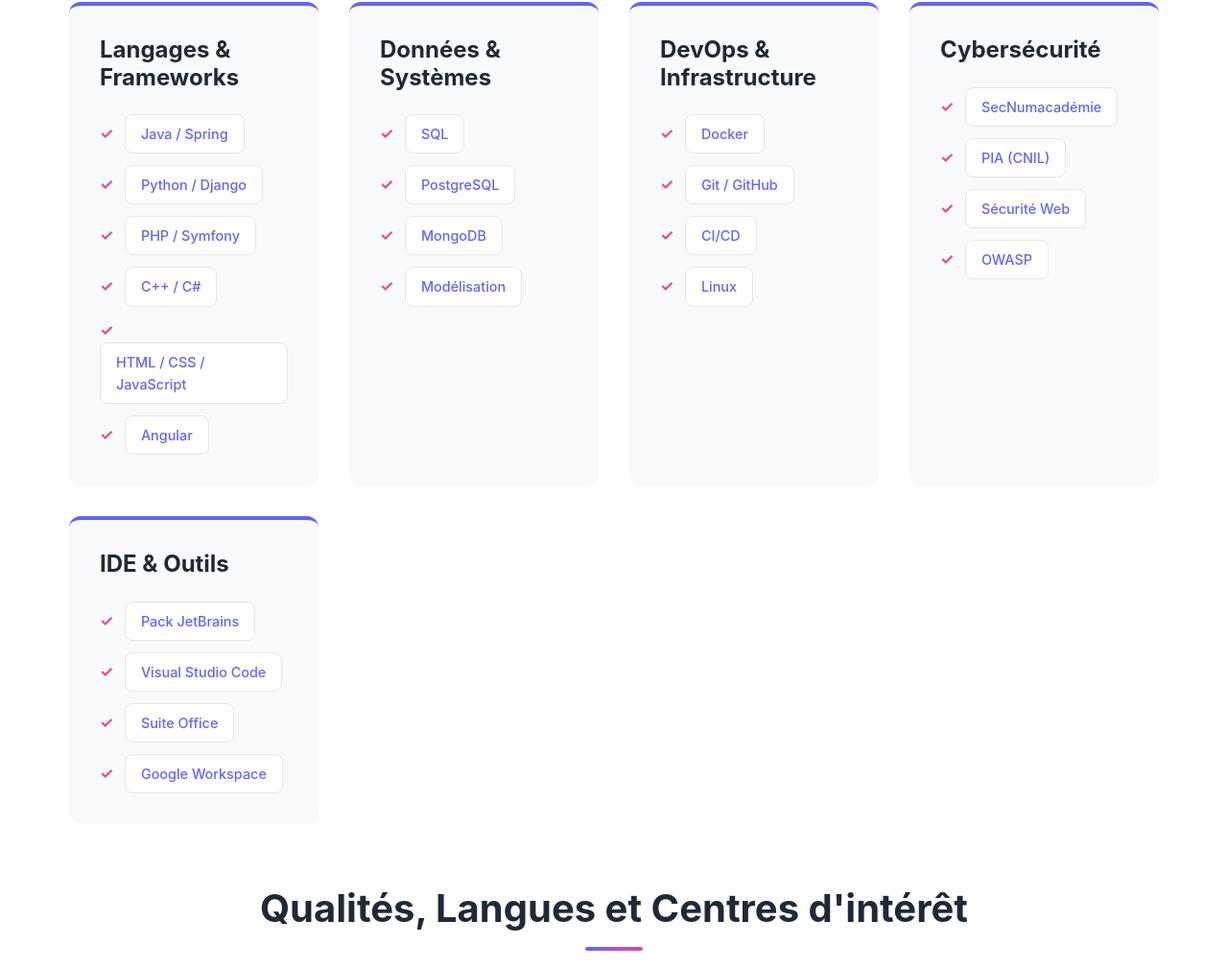
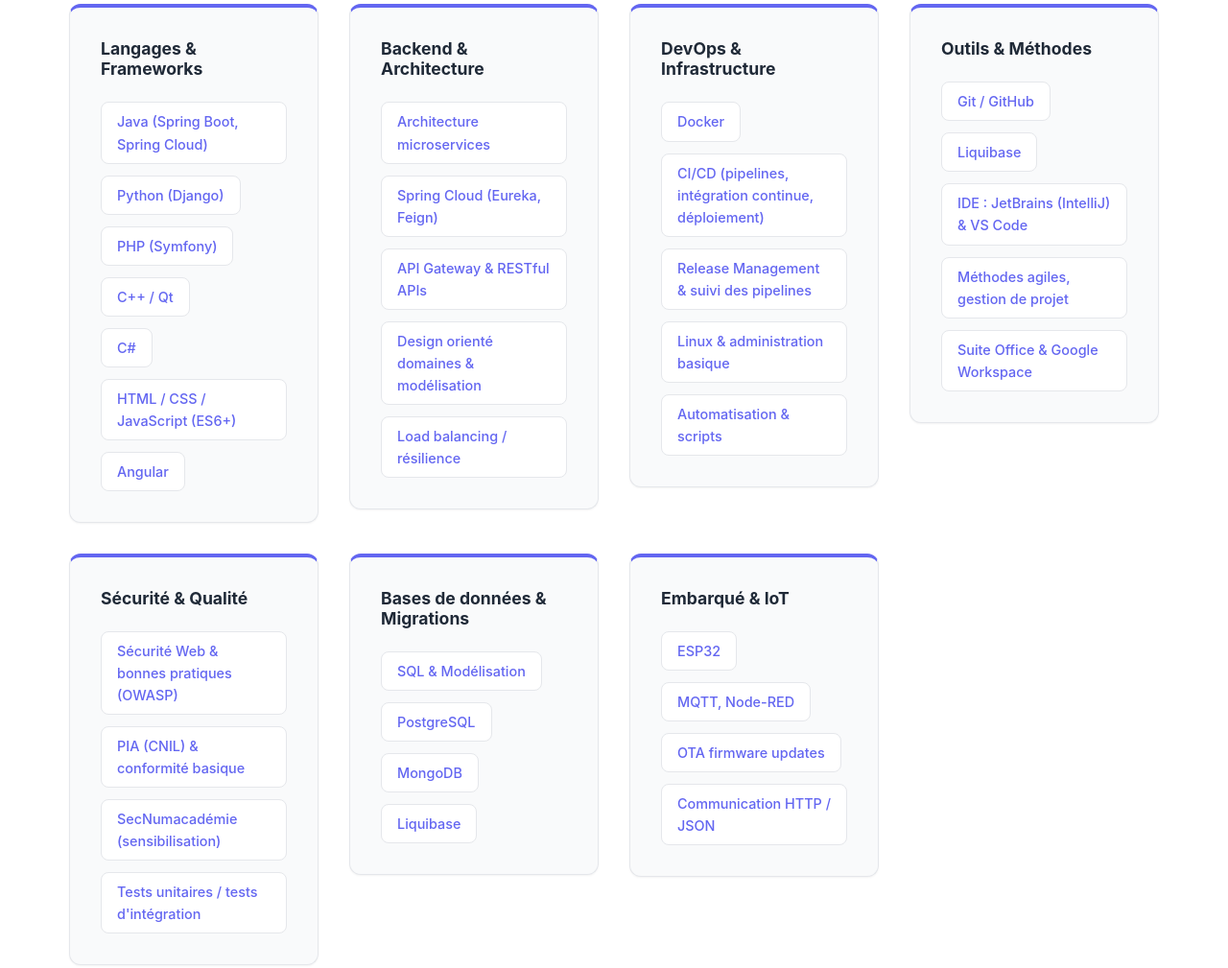
Before and after one commit to Rekimete/portfolio, a website: page index.html in a window 1280 px wide. Shown: the part 2027-3036 px from the top of the page at 96% size. Drawn offline with Linux system fonts and the light colour scheme.

Commit message:
Add Docker configuration and enhance portfolio site layout
- Introduced .dockerignore, Dockerfile, and docker-compose.yml for containerization
- Updated index.html to improve skill section titles and descriptions
- Enhanced main.css for better UI/UX in skills display

```diff
--- a/index.html
+++ b/index.html
@@ -5,7 +5,6 @@
     <meta name="viewport" content="width=device-width, initial-scale=1.0">
     <title>Aymé - Portfolio | Développeur Backend & Ingénieur Logiciel</title>
 
-    <!-- Styles CSS -->
     <link rel="stylesheet" href="styles/main.css">
     <link rel="stylesheet" href="styles/navigation.css">
     <link rel="stylesheet" href="styles/hero.css">
@@ -15,7 +14,6 @@
     <link rel="stylesheet" href="styles/dark-mode.css">
 </head>
 <body>
-    <!-- Navigation -->
     <nav class="navbar">
         <div class="navbar-container">
             <div class="navbar-logo">
@@ -44,7 +42,6 @@
         </div>
     </nav>
 
-    <!-- Section Accueil / Hero -->
     <section id="home" class="hero">
         <div class="hero-content">
             <h1 class="hero-title">Aymé PIGNON</h1>
@@ -64,7 +61,6 @@
         </div>
     </section>
 
-    <!-- Section À propos -->
     <section id="about" class="section about">
         <div class="container">
             <h2 class="section-title">À propos de moi</h2>
@@ -106,56 +102,84 @@
         </div>
     </section>
 
-    <!-- Section Compétences -->
     <section id="skills" class="section skills">
         <div class="container">
             <h2 class="section-title">Compétences Techniques</h2>
+
             <div class="skills-grid">
                 <div class="skill-category">
                     <h3>Langages & Frameworks</h3>
                     <ul class="skill-list">
-                        <li><span class="skill-tag">Java / Spring</span></li>
-                        <li><span class="skill-tag">Python / Django</span></li>
-                        <li><span class="skill-tag">PHP / Symfony</span></li>
-                        <li><span class="skill-tag">C++ / C#</span></li>
-                        <li><span class="skill-tag">HTML / CSS / JavaScript</span></li>
+                        <li><span class="skill-tag">Java (Spring Boot, Spring Cloud)</span></li>
+                        <li><span class="skill-tag">Python (Django)</span></li>
+                        <li><span class="skill-tag">PHP (Symfony)</span></li>
+                        <li><span class="skill-tag">C++ / Qt</span></li>
+                        <li><span class="skill-tag">C#</span></li>
+                        <li><span class="skill-tag">HTML / CSS / JavaScript (ES6+)</span></li>
                         <li><span class="skill-tag">Angular</span></li>
                     </ul>
                 </div>
+
                 <div class="skill-category">
-                    <h3>Données & Systèmes</h3>
+                    <h3>Backend & Architecture</h3>
                     <ul class="skill-list">
-                        <li><span class="skill-tag">SQL</span></li>
-                        <li><span class="skill-tag">PostgreSQL</span></li>
-                        <li><span class="skill-tag">MongoDB</span></li>
-                        <li><span class="skill-tag">Modélisation</span></li>
+                        <li><span class="skill-tag">Architecture microservices</span></li>
+                        <li><span class="skill-tag">Spring Cloud (Eureka, Feign)</span></li>
+                        <li><span class="skill-tag">API Gateway & RESTful APIs</span></li>
+                        <li><span class="skill-tag">Design orienté domaines & modélisation</span></li>
+                        <li><span class="skill-tag">Load balancing / résilience</span></li>
                     </ul>
                 </div>
+
                 <div class="skill-category">
                     <h3>DevOps & Infrastructure</h3>
                     <ul class="skill-list">
                         <li><span class="skill-tag">Docker</span></li>
-                        <li><span class="skill-tag">Git / GitHub</span></li>
-                        <li><span class="skill-tag">CI/CD</span></li>
-                        <li><span class="skill-tag">Linux</span></li>
+                        <li><span class="skill-tag">CI/CD (pipelines, intégration continue, déploiement)</span></li>
+                        <li><span class="skill-tag">Release Management & suivi des pipelines</span></li>
+                        <li><span class="skill-tag">Linux & administration basique</span></li>
+                        <li><span class="skill-tag">Automatisation & scripts</span></li>
                     </ul>
                 </div>
+
                 <div class="skill-category">
-                    <h3>Cybersécurité</h3>
+                    <h3>Outils & Méthodes</h3>
                     <ul class="skill-list">
-                        <li><span class="skill-tag">SecNumacadémie</span></li>
-                        <li><span class="skill-tag">PIA (CNIL)</span></li>
-                        <li><span class="skill-tag">Sécurité Web</span></li>
-                        <li><span class="skill-tag">OWASP</span></li>
+                        <li><span class="skill-tag">Git / GitHub</span></li>
+                        <li><span class="skill-tag">Liquibase</span></li>
+                        <li><span class="skill-tag">IDE : JetBrains (IntelliJ) & VS Code</span></li>
+                        <li><span class="skill-tag">Méthodes agiles, gestion de projet</span></li>
+                        <li><span class="skill-tag">Suite Office & Google Workspace</span></li>
                     </ul>
                 </div>
+
                 <div class="skill-category">
-                    <h3>IDE & Outils</h3>
+                    <h3>Sécurité & Qualité</h3>
                     <ul class="skill-list">
-                        <li><span class="skill-tag">Pack JetBrains</span></li>
-                        <li><span class="skill-tag">Visual Studio Code</span></li>
-                        <li><span class="skill-tag">Suite Office</span></li>
-                        <li><span class="skill-tag">Google Workspace</span></li>
+                        <li><span class="skill-tag">Sécurité Web & bonnes pratiques (OWASP)</span></li>
+                        <li><span class="skill-tag">PIA (CNIL) & conformité basique</span></li>
+                        <li><span class="skill-tag">SecNumacadémie (sensibilisation)</span></li>
+                        <li><span class="skill-tag">Tests unitaires / tests d'intégration</span></li>
+                    </ul>
+                </div>
+
+                <div class="skill-category">
+                    <h3>Bases de données & Migrations</h3>
+                    <ul class="skill-list">
+                        <li><span class="skill-tag">SQL & Modélisation</span></li>
+                        <li><span class="skill-tag">PostgreSQL</span></li>
+                        <li><span class="skill-tag">MongoDB</span></li>
+                        <li><span class="skill-tag">Liquibase</span></li>
+                    </ul>
+                </div>
+
+                <div class="skill-category">
+                    <h3>Embarqué & IoT</h3>
+                    <ul class="skill-list">
+                        <li><span class="skill-tag">ESP32</span></li>
+                        <li><span class="skill-tag">MQTT, Node-RED</span></li>
+                        <li><span class="skill-tag">OTA firmware updates</span></li>
+                        <li><span class="skill-tag">Communication HTTP / JSON</span></li>
                     </ul>
                 </div>
             </div>
@@ -191,7 +215,6 @@
         </div>
     </section>
 
-    <!-- Section Projets -->
     <section id="projects" class="section projects">
         <div class="container">
             <h2 class="section-title">Mes Projets</h2>
@@ -259,7 +282,6 @@
         </div>
     </section>
 
-    <!-- Section Expériences -->
     <section id="experience" class="section experience">
         <div class="container">
             <h2 class="section-title">Mon Parcours</h2>
@@ -406,7 +428,6 @@
         </div>
     </section>
 
-    <!-- Section Contact -->
     <section id="contact" class="section contact">
         <div class="container">
             <h2 class="section-title">Me Contacter</h2>
@@ -449,14 +470,12 @@
         </div>
     </section>
 
-    <!-- Footer -->
     <footer class="footer">
         <div class="container">
             <p>&copy; 2026 Aymé. Tous droits réservés.</p>
         </div>
     </footer>
 
-    <!-- Scripts JavaScript -->
     <script src="js/main.js"></script>
     <script src="js/animations.js"></script>
     <script src="js/navigation.js"></script>
--- a/styles/main.css
+++ b/styles/main.css
@@ -80,6 +80,76 @@
     text-align: center;
     margin-bottom: 3rem;
 }
+
+/* ==========================================
+   SKILLS - amélioration UI/UX
+   ========================================== */
+
+.skills-grid {
+    display: grid;
+    grid-template-columns: repeat(auto-fit, minmax(240px, 1fr));
+    gap: 1.5rem;
+    align-items: start;
+}
+
+.skill-category {
+    background: #ffffff;
+    border: 1px solid var(--border-color);
+    padding: 1.25rem 1.25rem;
+    border-radius: 12px;
+    box-shadow: var(--shadow-sm);
+    transition: transform 0.25s ease, box-shadow 0.25s ease;
+}
+
+.skill-category:hover {
+    transform: translateY(-6px);
+    box-shadow: var(--shadow-md);
+}
+
+.skill-category h3 {
+    font-size: 1.1rem;
+    margin-bottom: 0.75rem;
+    color: var(--primary-color);
+}
+
+.skill-list {
+    display: flex;
+    flex-wrap: wrap;
+    gap: 0.5rem;
+    padding: 0;
+    margin: 0;
+}
+
+.skill-list li {
+    list-style: none;
+    margin: 0;
+}
+
+/* override du marqueur global pour les listes de compétences */
+.skill-list li::before { content: none !important; }
+
+.skill-tag {
+    display: inline-block;
+    background: linear-gradient(90deg, rgba(99,102,241,0.08), rgba(236,72,153,0.06));
+    color: var(--primary-color);
+    padding: 0.35rem 0.65rem;
+    border-radius: 999px;
+    font-weight: 600;
+    font-size: 0.95rem;
+    border: 1px solid rgba(99,102,241,0.08);
+    box-shadow: none;
+}
+
+/* petites améliorations responsive */
+@media (max-width: 768px) {
+    .skills-grid {
+        gap: 1rem;
+    }
+    .skill-category {
+        padding: 1rem;
+    }
+}
+
 
 /* ==========================================
    BOUTONS
@@ -179,17 +249,28 @@
 
 ul {
     list-style: none;
+    padding-left: 0; /* remove default indent */
 }
 
 ul li {
     margin-bottom: 0.5rem;
 }
 
+/* styled pseudo-bullet that stays vertically centered and aligned */
 ul li::before {
-    content: '▸ ';
+    content: '▸';
     color: var(--primary-color);
-    font-weight: bold;
+    font-weight: 700;
+    display: inline-block;
+    width: 1.1rem;
+    text-align: center;
     margin-right: 0.5rem;
+    vertical-align: middle;
+}
+
+/* Ensure skill lists don't show the global pseudo-bullet (override) */
+.skill-category ul li::before {
+    content: none !important;
 }
 
 /* ==========================================
```
Also changed, not shown: docker-compose.yml (added, +9 -0 lines), 2 other files.
